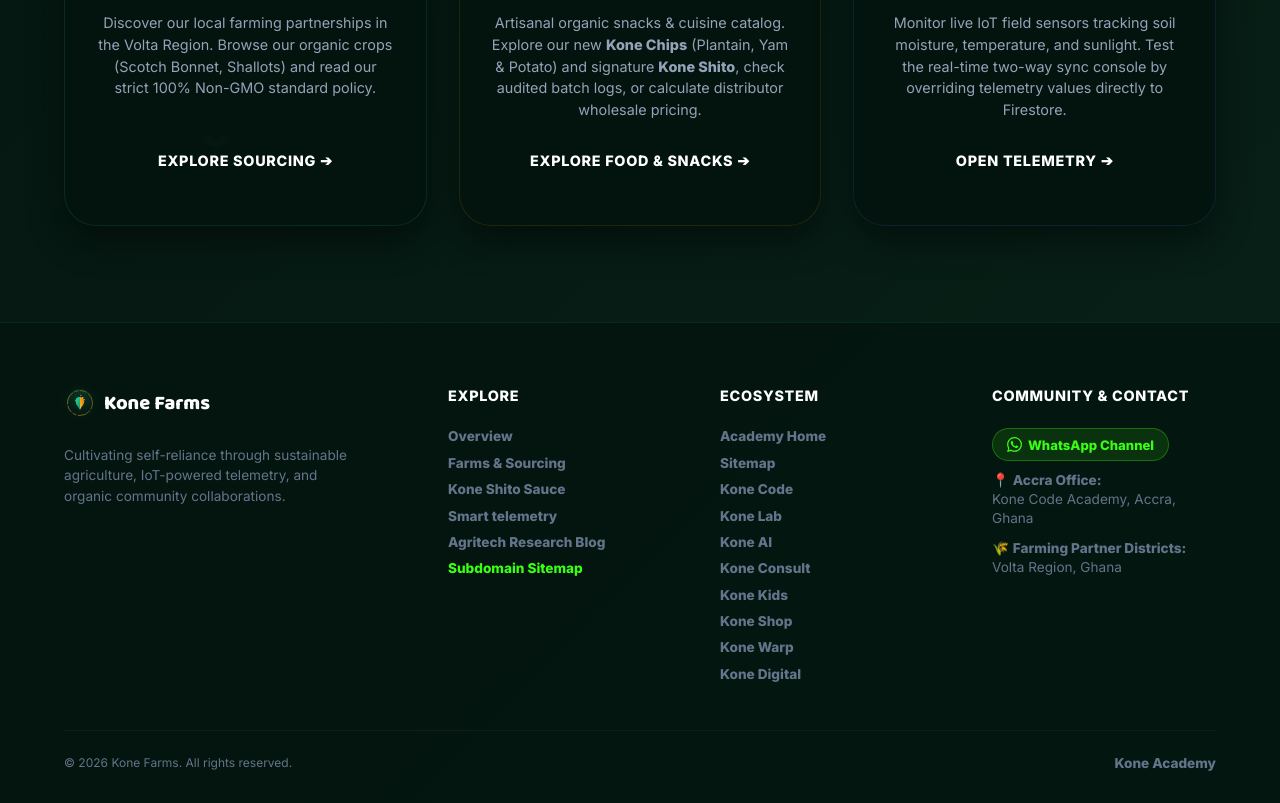
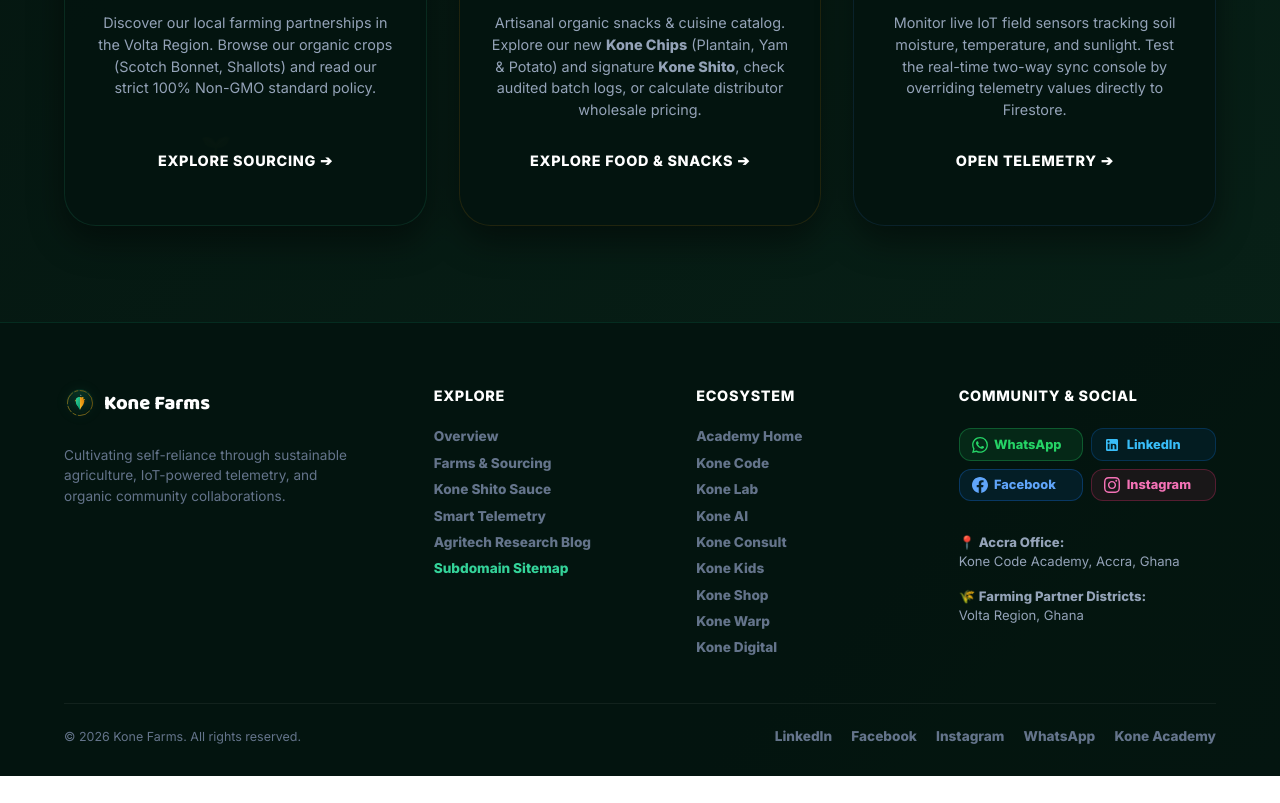
Before and after one commit to PhilipKone/Kone-Farms, a React (Vite) app: page / in a window 1280 px wide. Shown: the part 660-1463 px from the top of the page. After the commit the page ends 1436 px from the top, so only its background shows below. Built offline with nearby package versions, Linux system fonts and the light colour scheme; no server answers.

Commit message:
feat(footer): add LinkedIn showcase, Facebook profile, Instagram, and WhatsApp channel links

```diff
--- a/src/components/Blog.css
+++ b/src/components/Blog.css
@@ -1,7 +1,7 @@
 .farms-blog-container {
   max-width: 1200px;
   margin: 0 auto;
-  padding: 3rem 1.5rem 6rem;
+  padding: 7.25rem 1.5rem 6rem;
   color: #e2e8f0;
 }
 
@@ -221,6 +221,66 @@
 
 .star-icon {
   color: #fbbf24;
+}
+
+.featured-cover-visual {
+  margin: 1.5rem 0;
+  position: relative;
+  z-index: 2;
+}
+
+.telemetry-node-graphic {
+  display: flex;
+  flex-direction: column;
+  gap: 1rem;
+}
+
+.node-center-core {
+  width: 68px;
+  height: 68px;
+  border-radius: 50%;
+  background: rgba(16, 185, 129, 0.15);
+  border: 1.5px solid #10b981;
+  display: flex;
+  align-items: center;
+  justify-content: center;
+  position: relative;
+  box-shadow: 0 0 20px rgba(16, 185, 129, 0.35);
+}
+
+.node-icon {
+  font-size: 2rem;
+}
+
+.node-pulse-ring {
+  position: absolute;
+  inset: -6px;
+  border-radius: 50%;
+  border: 1px dashed rgba(52, 211, 153, 0.5);
+  animation: rotateRing 15s linear infinite;
+}
+
+@keyframes rotateRing {
+  from { transform: rotate(0deg); }
+  to { transform: rotate(360deg); }
+}
+
+.node-spec-tags {
+  display: flex;
+  flex-direction: column;
+  gap: 0.4rem;
+}
+
+.spec-tag-item {
+  font-size: 0.75rem;
+  background: rgba(0, 0, 0, 0.45);
+  border: 1px solid rgba(16, 185, 129, 0.3);
+  padding: 0.3rem 0.65rem;
+  border-radius: 8px;
+  color: #a7f3d0;
+  font-weight: 700;
+  width: fit-content;
+  backdrop-filter: blur(4px);
 }
 
 .featured-cover-graphic {
@@ -531,7 +591,7 @@
 /* ── Mobile Viewports (max-width: 768px) ── */
 @media (max-width: 768px) {
   .farms-blog-container {
-    padding: 1.5rem 1rem 7rem;
+    padding: 5.5rem 1rem 7rem;
   }
 
   .farms-blog-hero {
--- a/src/components/BlogPost.css
+++ b/src/components/BlogPost.css
@@ -13,7 +13,7 @@
 .farms-post-container {
   max-width: 1200px;
   margin: 0 auto;
-  padding: 2.5rem 1.5rem 6rem;
+  padding: 7rem 1.5rem 6rem;
   color: #e2e8f0;
 }
 
@@ -810,7 +810,7 @@
   }
 
   .farms-post-container {
-    padding: 1.5rem 1rem 7.5rem;
+    padding: 5.5rem 1rem 7.5rem;
   }
 
   .post-header-banner {
--- a/src/components/Footer.css
+++ b/src/components/Footer.css
@@ -1,7 +1,7 @@
 /* Footer Styles */
 .farms-footer {
-  background: rgba(4, 20, 15, 0.8);
-  border-top: 1px solid rgba(16, 185, 129, 0.12);
+  background: rgba(4, 20, 15, 0.88);
+  border-top: 1px solid rgba(16, 185, 129, 0.15);
   padding: 4rem 5% 2rem;
   color: #64748b;
   position: relative;
@@ -12,7 +12,7 @@
   max-width: 1200px;
   margin: 0 auto;
   display: grid;
-  grid-template-columns: 1.5fr 1fr 1fr 1fr;
+  grid-template-columns: 1.5fr 1fr 1fr 1.2fr;
   gap: 3rem;
   text-align: left;
 }
@@ -81,31 +81,100 @@
   color: #34d399;
 }
 
-.footer-social-info {
-  display: flex;
-  flex-direction: column;
-  gap: 0.75rem;
+/* ── Social Media Button List ───────────────────────────── */
+.footer-social-list {
+  display: grid;
+  grid-template-columns: 1fr 1fr;
+  gap: 0.5rem;
+  margin-bottom: 0.5rem;
+}
+
+.social-pill {
+  padding: 0.45rem 0.75rem;
+  border-radius: 12px;
+  font-size: 0.8rem;
+  font-weight: 750;
+  text-decoration: none;
+  display: inline-flex;
+  align-items: center;
+  gap: 0.4rem;
+  transition: all 0.25s ease;
+  box-sizing: border-box;
+}
+
+.whatsapp-pill {
+  background: rgba(37, 211, 102, 0.1);
+  border: 1px solid rgba(37, 211, 102, 0.3);
+  color: #25D366;
+}
+
+.whatsapp-pill:hover {
+  background: #25D366;
+  color: #060d08;
+  border-color: #25D366;
+  box-shadow: 0 4px 15px rgba(37, 211, 102, 0.3);
+}
+
+.linkedin-pill {
+  background: rgba(10, 102, 194, 0.1);
+  border: 1px solid rgba(10, 102, 194, 0.3);
+  color: #38bdf8;
+}
+
+.linkedin-pill:hover {
+  background: #0A66C2;
+  color: #ffffff;
+  border-color: #0A66C2;
+  box-shadow: 0 4px 15px rgba(10, 102, 194, 0.3);
+}
+
+.facebook-pill {
+  background: rgba(24, 119, 242, 0.1);
+  border: 1px solid rgba(24, 119, 242, 0.3);
+  color: #60a5fa;
+}
+
+.facebook-pill:hover {
+  background: #1877F2;
+  color: #ffffff;
+  border-color: #1877F2;
+  box-shadow: 0 4px 15px rgba(24, 119, 242, 0.3);
+}
+
+.instagram-pill {
+  background: rgba(225, 48, 108, 0.1);
+  border: 1px solid rgba(225, 48, 108, 0.3);
+  color: #f472b6;
+}
+
+.instagram-pill:hover {
+  background: linear-gradient(45deg, #f09433, #e6683c, #dc2743, #cc2366, #bc1888);
+  color: #ffffff;
+  border-color: transparent;
+  box-shadow: 0 4px 15px rgba(225, 48, 108, 0.3);
 }
 
 .footer-info-item {
-  font-size: 0.85rem;
-  line-height: 1.4;
+  font-size: 0.82rem;
+  line-height: 1.45;
+  color: #94a3b8;
 }
 
 .footer-bottom {
-  border-top: 1px solid rgba(255, 255, 255, 0.04);
+  border-top: 1px solid rgba(255, 255, 255, 0.06);
   max-width: 1200px;
   margin: 3rem auto 0;
   padding-top: 1.5rem;
   display: flex;
   justify-content: space-between;
   align-items: center;
-  font-size: 0.75rem;
+  font-size: 0.78rem;
 }
 
 .footer-bottom-links {
   display: flex;
-  gap: 1.5rem;
+  gap: 1.2rem;
+  flex-wrap: wrap;
 }
 
 @media (max-width: 768px) {
@@ -118,4 +187,7 @@
     gap: 1rem;
     text-align: center;
   }
+  .footer-bottom-links {
+    justify-content: center;
+  }
 }
--- a/src/components/Footer.jsx
+++ b/src/components/Footer.jsx
@@ -24,9 +24,9 @@ export default function Footer() {
             <a href="#home" className="footer-link">Overview</a>
             <a href="#farms" className="footer-link">Farms & Sourcing</a>
             <a href="#food" className="footer-link">Kone Shito Sauce</a>
-            <a href="#agritech" className="footer-link">Smart telemetry</a>
+            <a href="#agritech" className="footer-link">Smart Telemetry</a>
             <a href="#blog" className="footer-link">Agritech Research Blog</a>
-            <a href="#sitemap" className="footer-link" style={{ fontWeight: 'bold', color: '#39ff14' }}>Subdomain Sitemap</a>
+            <a href="#sitemap" className="footer-link" style={{ fontWeight: 'bold', color: '#34d399' }}>Subdomain Sitemap</a>
           </div>
         </div>
 
@@ -35,7 +35,6 @@ export default function Footer() {
           <h3 className="footer-h4">Ecosystem</h3>
           <div className="footer-links">
             <a href="https://www.koneacademy.io" className="footer-link">Academy Home</a>
-            <a href="https://www.koneacademy.io/sitemap" className="footer-link">Sitemap</a>
             <a href="https://code.koneacademy.io" className="footer-link">Kone Code</a>
             <a href="https://lab.koneacademy.io" className="footer-link">Kone Lab</a>
             <a href="https://ai.koneacademy.io" className="footer-link">Kone AI</a>
@@ -47,42 +46,70 @@ export default function Footer() {
           </div>
         </div>
 
-        {/* Contact/Social Column */}
+        {/* Community & Social Column */}
         <div className="footer-links-col">
-          <h3 className="footer-h4">Community & Contact</h3>
-          <div className="footer-social-info" style={{ display: 'flex', flexDirection: 'column', gap: '0.65rem' }}>
+          <h3 className="footer-h4">Community & Social</h3>
+          <div className="footer-social-list">
             <a
               href="https://whatsapp.com/channel/0029Vb89rkTE50Ugks0LIG0L"
               target="_blank"
               rel="noopener noreferrer"
-              style={{
-                background: 'rgba(57, 255, 20, 0.12)',
-                border: '1px solid rgba(57, 255, 20, 0.3)',
-                color: '#39ff14',
-                padding: '0.45rem 0.85rem',
-                borderRadius: '20px',
-                fontSize: '0.82rem',
-                fontWeight: 'bold',
-                textDecoration: 'none',
-                display: 'inline-flex',
-                alignItems: 'center',
-                gap: '0.4rem',
-                width: 'fit-content'
-              }}
+              className="social-pill whatsapp-pill"
+              title="Join Kone Farms WhatsApp Channel"
             >
-              <svg viewBox="0 0 24 24" width="15" height="15" fill="currentColor">
+              <svg viewBox="0 0 24 24" width="16" height="16" fill="currentColor">
                 <path d="M17.472 14.382c-.297-.149-1.758-.867-2.03-.967-.273-.099-.471-.148-.67.15-.197.297-.767.966-.94 1.164-.173.199-.347.223-.644.075-.297-.15-1.255-.463-2.39-1.475-.883-.788-1.48-1.761-1.653-2.059-.173-.297-.018-.458.13-.606.134-.133.298-.347.446-.52.149-.174.198-.298.298-.497.099-.198.05-.371-.025-.52-.075-.149-.669-1.612-.916-2.207-.242-.579-.487-.501-.669-.51l-.57-.01c-.198 0-.52.074-.792.372s-1.04 1.016-1.04 2.479 1.065 2.876 1.213 3.074c.149.198 2.095 3.2 5.076 4.487.709.306 1.263.489 1.694.626.712.226 1.36.194 1.872.118.571-.085 1.758-.719 2.006-1.413.248-.694.248-1.289.173-1.413-.074-.124-.272-.198-.57-.347m-5.421 7.403h-.004a9.87 9.87 0 01-5.031-1.378l-.361-.214-3.741.982.998-3.648-.235-.374a9.86 9.86 0 01-1.51-5.26c.001-5.45 4.436-9.884 9.888-9.884 2.64 0 5.122 1.03 6.988 2.898a9.825 9.825 0 012.893 6.994c-.003 5.45-4.437 9.884-9.885 9.884m8.413-18.297A11.815 11.815 0 0012.05 0C5.495 0 .16 5.335.157 11.892c0 2.096.547 4.142 1.588 5.945L.057 24l6.305-1.654a11.882 11.882 0 005.683 1.448h.005c6.554 0 11.89-5.335 11.893-11.893a11.821 11.821 0 00-3.48-8.413z"/>
               </svg>
-              WhatsApp Channel
+              WhatsApp
             </a>
-            <div className="footer-info-item">
+
+            <a
+              href="https://www.linkedin.com/showcase/konefarms/about/?viewAsMember=true"
+              target="_blank"
+              rel="noopener noreferrer"
+              className="social-pill linkedin-pill"
+              title="Follow Kone Farms on LinkedIn"
+            >
+              <svg viewBox="0 0 24 24" width="16" height="16" fill="currentColor">
+                <path d="M19 3a2 2 0 0 1 2 2v14a2 2 0 0 1-2 2H5a2 2 0 0 1-2-2V5a2 2 0 0 1 2-2h14m-.5 15.5v-5.3a3.26 3.26 0 0 0-3.26-3.26c-.85 0-1.84.52-2.28 1.3v-1.11h-2.79v8.37h2.79v-4.93c0-.77.62-1.4 1.39-1.4a1.4 1.4 0 0 1 1.4 1.4v4.93h2.75M6.88 8.56a1.68 1.68 0 0 0 1.68-1.68c0-.93-.75-1.69-1.68-1.69a1.69 1.69 0 0 0-1.69 1.69c0 .93.76 1.68 1.69 1.68m1.39 9.94v-8.37H5.5v8.37h2.77z"/>
+              </svg>
+              LinkedIn
+            </a>
+
+            <a
+              href="https://www.facebook.com/profile.php?id=61593017477470"
+              target="_blank"
+              rel="noopener noreferrer"
+              className="social-pill facebook-pill"
+              title="Follow Kone Farms on Facebook"
+            >
+              <svg viewBox="0 0 24 24" width="16" height="16" fill="currentColor">
+                <path d="M24 12.073c0-6.627-5.373-12-12-12s-12 5.373-12 12c0 5.99 4.388 10.954 10.125 11.854v-8.385H7.078v-3.47h3.047V9.43c0-3.007 1.792-4.669 4.533-4.669 1.312 0 2.686.235 2.686.235v2.953H15.83c-1.491 0-1.956.925-1.956 1.874v2.25h3.328l-.532 3.47h-2.796v8.385C19.612 23.027 24 18.062 24 12.073z"/>
+              </svg>
+              Facebook
+            </a>
+
+            <a
+              href="https://www.instagram.com/konefarms/"
+              target="_blank"
+              rel="noopener noreferrer"
+              className="social-pill instagram-pill"
+              title="Follow Kone Farms on Instagram"
+            >
+              <svg viewBox="0 0 24 24" width="16" height="16" fill="currentColor">
+                <path d="M12 2.163c3.204 0 3.584.012 4.85.07 3.252.148 4.771 1.691 4.919 4.919.058 1.265.069 1.645.069 4.849 0 3.205-.012 3.584-.069 4.849-.149 3.225-1.664 4.771-4.919 4.919-1.266.058-1.644.07-4.85.07-3.204 0-3.584-.012-4.849-.07-3.26-.149-4.771-1.699-4.919-4.92-.058-1.265-.07-1.644-.07-4.849 0-3.204.013-3.583.07-4.849.149-3.227 1.664-4.771 4.919-4.919 1.266-.057 1.645-.069 4.849-.069zm0-2.163c-3.259 0-3.667.014-4.947.072-4.358.2-6.78 2.618-6.98 6.98-.059 1.281-.073 1.689-.073 4.948 0 3.259.014 3.668.072 4.948.2 4.358 2.618 6.78 6.98 6.98 1.281.058 1.689.072 4.948.072 3.259 0 3.668-.014 4.948-.072 4.354-.2 6.782-2.618 6.979-6.98.059-1.28.073-1.689.073-4.948 0-3.259-.014-3.667-.072-4.947-.196-4.354-2.617-6.78-6.979-6.98-1.281-.059-1.69-.073-4.949-.073zm0 5.838c-3.403 0-6.162 2.759-6.162 6.162s2.759 6.163 6.162 6.163 6.162-2.759 6.162-6.163c0-3.403-2.759-6.162-6.162-6.162zm0 10.162c-2.209 0-4-1.79-4-4 0-2.209 1.791-4 4-4s4 1.791 4 4c0 2.21-1.791 4-4 4zm6.406-11.845c-.796 0-1.441.645-1.441 1.44s.645 1.44 1.441 1.44c.795 0 1.439-.645 1.439-1.44s-.644-1.44-1.439-1.44z"/>
+              </svg>
+              Instagram
+            </a>
+          </div>
+
+          <div className="footer-info-item" style={{ marginTop: '0.5rem' }}>
             📍 <strong>Accra Office:</strong><br />
             Kone Code Academy, Accra, Ghana
           </div>
           <div className="footer-info-item">
             🌾 <strong>Farming Partner Districts:</strong><br />
             Volta Region, Ghana
-            </div>
           </div>
         </div>
 
@@ -93,6 +120,10 @@ export default function Footer() {
           © {new Date().getFullYear()} Kone Farms. All rights reserved.
         </div>
         <div className="footer-bottom-links">
+          <a href="https://www.linkedin.com/showcase/konefarms/about/?viewAsMember=true" target="_blank" rel="noopener noreferrer" className="footer-link">LinkedIn</a>
+          <a href="https://www.facebook.com/profile.php?id=61593017477470" target="_blank" rel="noopener noreferrer" className="footer-link">Facebook</a>
+          <a href="https://www.instagram.com/konefarms/" target="_blank" rel="noopener noreferrer" className="footer-link">Instagram</a>
+          <a href="https://whatsapp.com/channel/0029Vb89rkTE50Ugks0LIG0L" target="_blank" rel="noopener noreferrer" className="footer-link">WhatsApp</a>
           <a href="https://koneacademy.io" className="footer-link">Kone Academy</a>
         </div>
       </div>
```
Also changed, not shown: index.html (+11 -11 lines), src/components/Blog.jsx (+15 -0 lines). Lines whose indentation alone changed are shown as unchanged.
